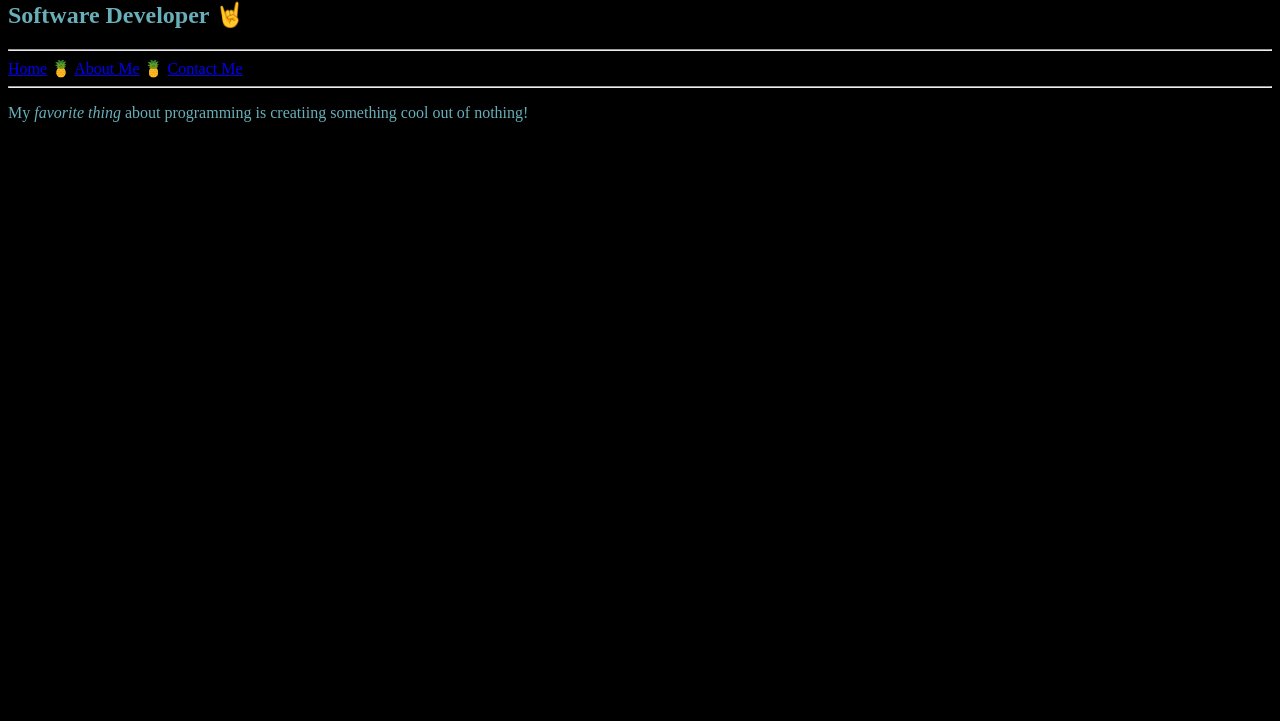
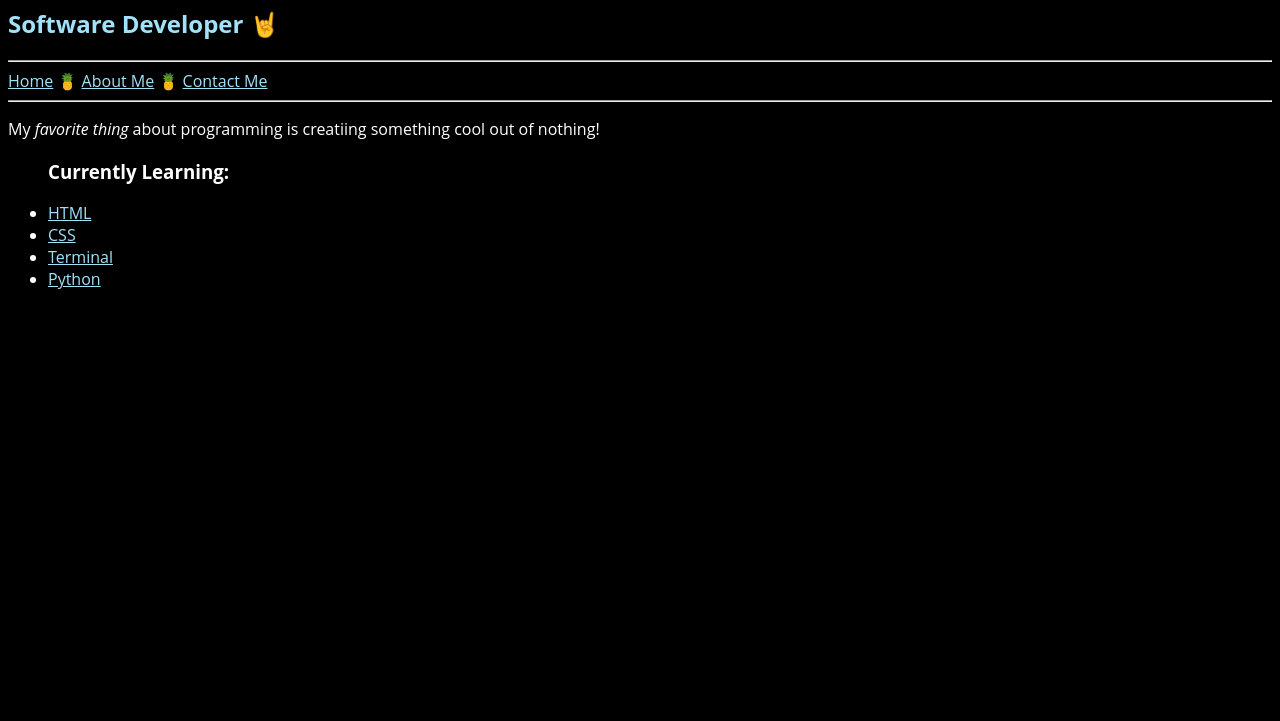
Before and after one commit to 8cott/nyu-portfolio, a plain HTML site: page index.html in a window 1280 px wide. Shown: the part 79-800 px from the top of the page. Drawn offline with Linux system fonts and the light colour scheme.

Commit message:
Made Cool Changes

```diff
--- a/assets/style.css
+++ b/assets/style.css
@@ -1,20 +1,46 @@
+/* body */
 body {
     background: rgb(0, 0, 0);
-    color:rgb(104, 175, 185);
+    color: rgb(255, 255, 255);
+    font-family: "Open Sans";
   }
 
+  /* h1 */
 h1 {
  color:rgb(255, 255, 255);
+ font-family: "Cambria";
+   }
 
-}
-li {
-  display: inline;
-}
+  /* h2 */
+  h2 {
+    color: rgb(161, 226, 248);
+  }
 
+/* header text */
 .header-text {
     font-size: 25px;
 }
-
+/* main header */
 #main-header {
     color: rgb(255, 255, 255);
 }
+
+ /* unvisited link */
+ a:link {
+  color: rgb(161, 226, 248);
+}
+
+/* visited link */
+a:visited {
+  color: rgb(161, 226, 248);
+}
+
+/* mouse over link */
+a:hover {
+  color: rgb(241, 25, 234);
+}
+
+/* selected link */
+a:active {
+  color: rgb(161, 226, 248);
+}
--- a/index.html
+++ b/index.html
@@ -15,6 +15,13 @@
       <p>
         My <i>favorite thing</i> about programming is creatiing something cool out of nothing!
       </p>
+      <h3><ul>Currently Learning:</ul></h3>
+      <ul>
+        <li><a href="https://en.wikipedia.org/wiki/HTML" target="_blank">HTML</a></li>
+        <li><a href="https://en.wikipedia.org/wiki/CSS" target="_blank">CSS</a></li>
+        <li><a href="https://en.wikipedia.org/wiki/Terminal_(macOS)" target="_blank">Terminal</a></li>
+        <li><a href="https://en.wikipedia.org/wiki/Python_(programming_language)" target="_blank">Python</a></li>
+      </ul>
       </div>
   </body>
 </html>
```
Also changed, not shown: contact-me.html (+3 -2 lines).
